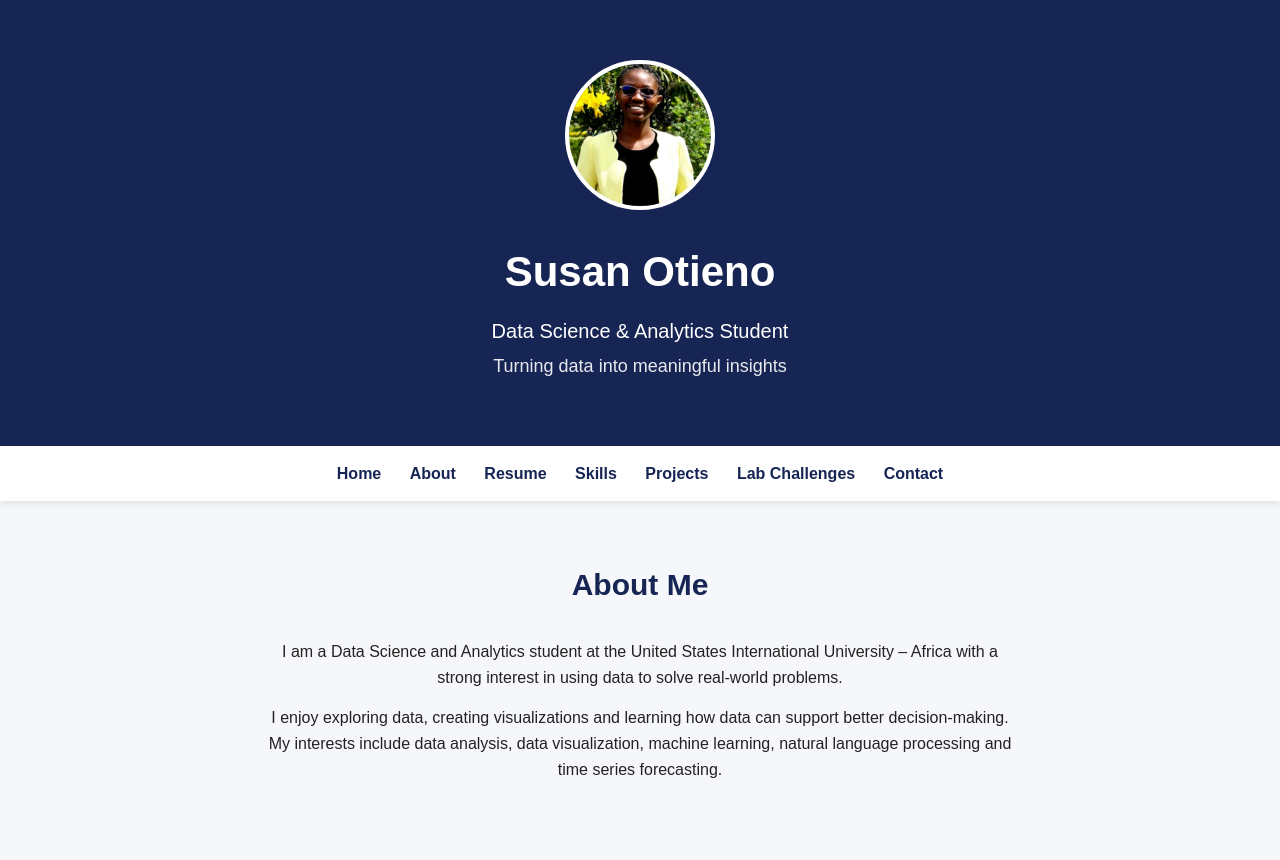
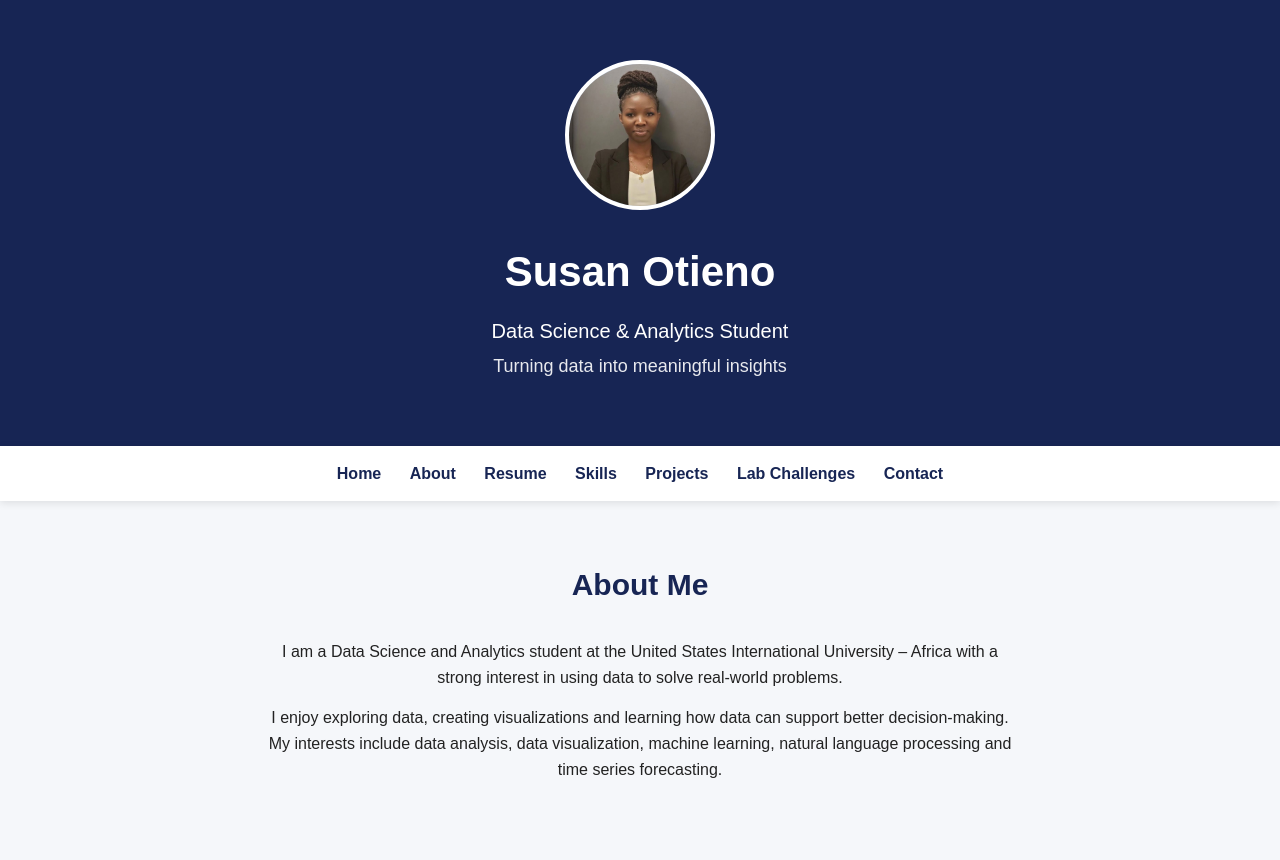
Before and after one commit to Suezan884/Suezan884.github.io, a plain HTML site: page index.html in a window 1280 px wide. Shown: the top 860 px of the page. Drawn offline with Linux system fonts and the light colour scheme.

Commit message:
Update profile image source in index.html

```diff
--- a/index.html
+++ b/index.html
@@ -227,7 +227,7 @@
 
 
 
-        <img src="profile.jpeg"
+        <img src="profile photo.jpeg"
              alt="Susan Otieno profile photo"
              class="profile-photo">
 
```
